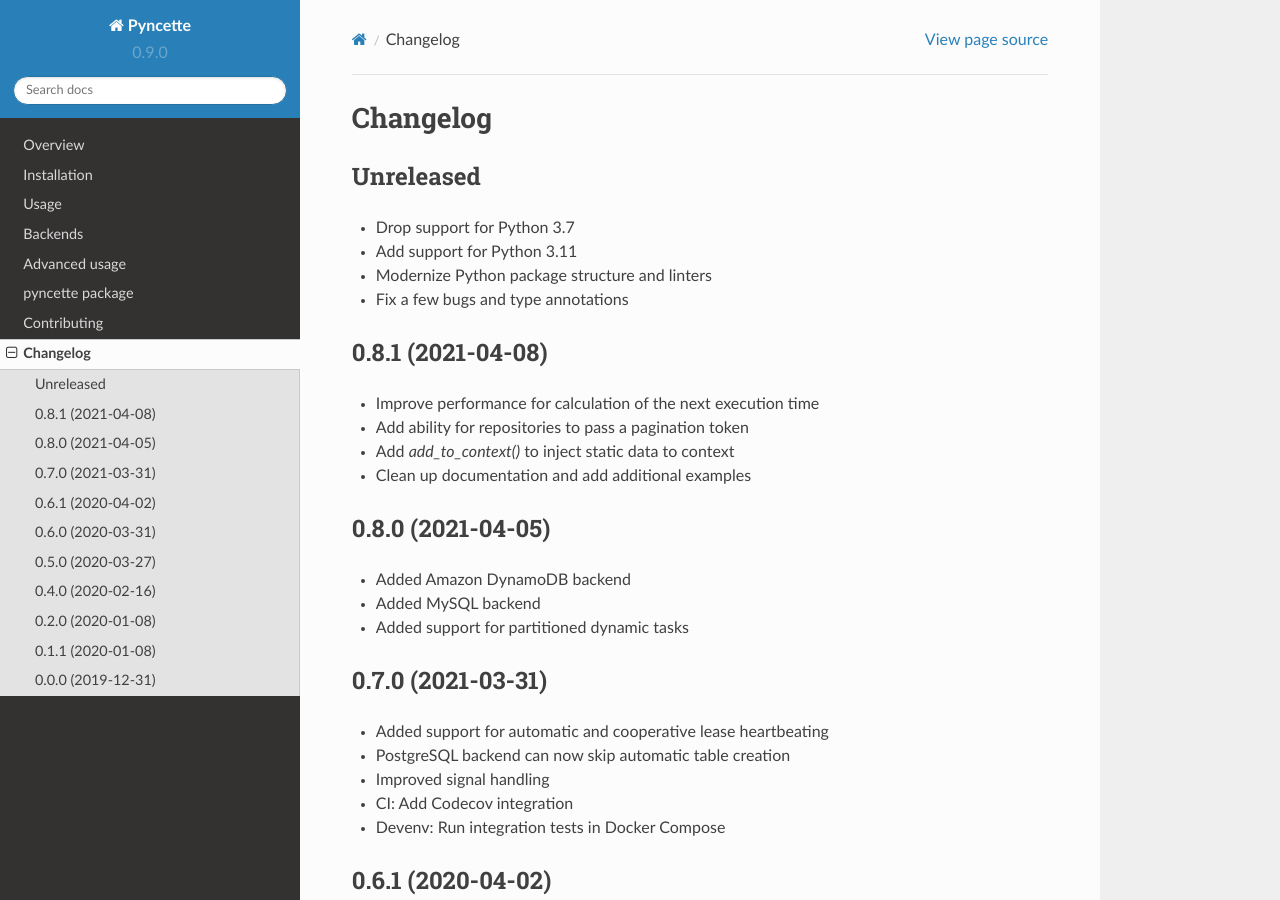
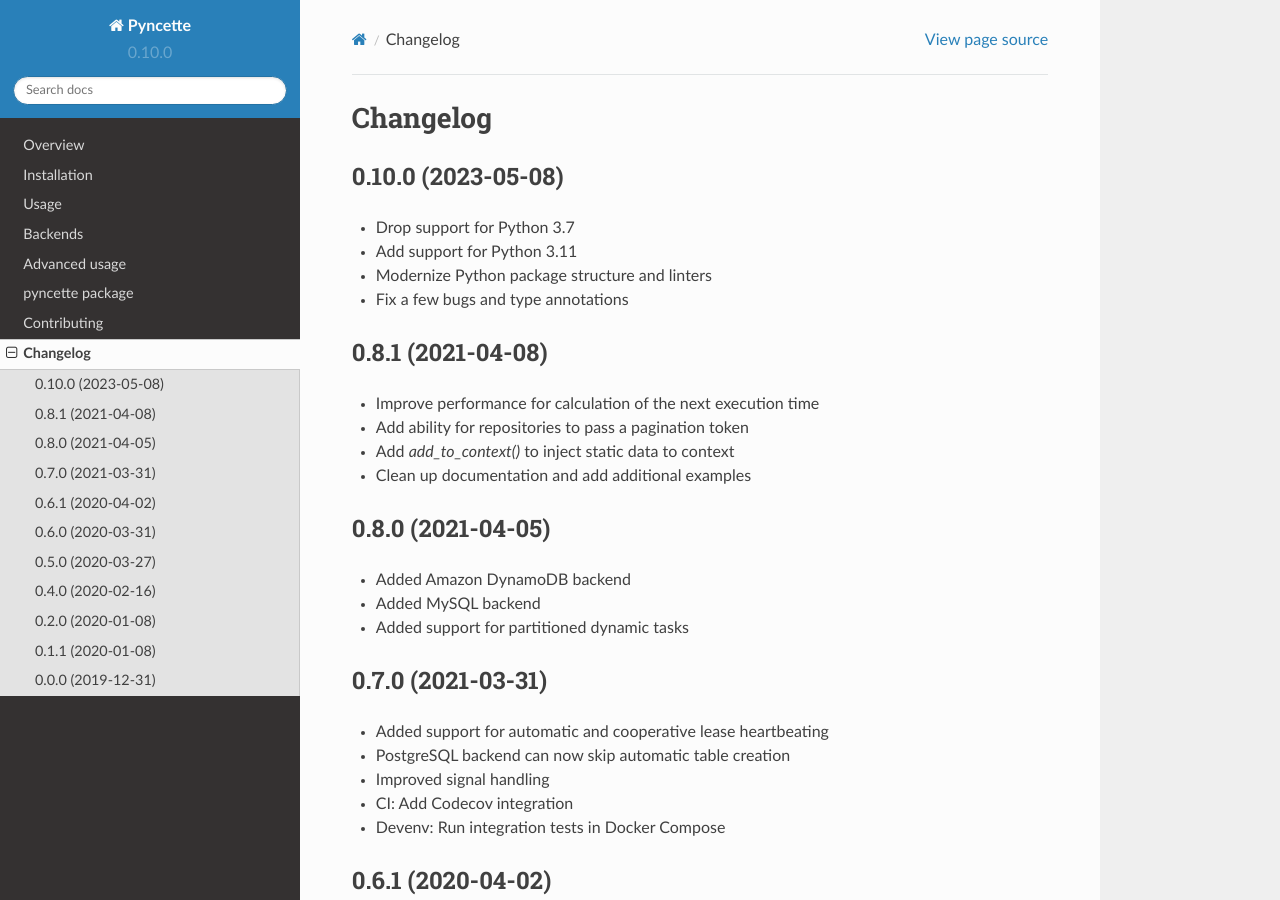
Before and after one commit to tibordp/pyncette, a Sphinx documentation site: the page built from docs/changelog.rst, in a window 1280 px wide and 900 px high. Built offline with Sphinx 7.4.7 and the Read the Docs theme 2.0.0, drawn with Linux system fonts in a browser that asks for light colours; pages that are not in the unit, such as notebooks, are missing from menus.

Commit message:
Bump version: 0.9.0 → 0.10.0

```diff
--- a/CHANGELOG.rst
+++ b/CHANGELOG.rst
@@ -2,8 +2,8 @@
 Changelog
 =========
 
-Unreleased
-------------------
+0.10.0 (2023-05-08)
+-------------------
 
 * Drop support for Python 3.7
 * Add support for Python 3.11
--- a/README.rst
+++ b/README.rst
@@ -43,9 +43,9 @@ Overview
     :alt: Supported implementations
     :target: https://pypi.org/project/pyncette
 
-.. |commits-since| image:: https://img.shields.io/github/commits-since/tibordp/pyncette/v0.9.0.svg
+.. |commits-since| image:: https://img.shields.io/github/commits-since/tibordp/pyncette/v0.10.0.svg
     :alt: Commits since latest release
-    :target: https://github.com/tibordp/pyncette/compare/v0.9.0...master
+    :target: https://github.com/tibordp/pyncette/compare/v0.10.0...master
 
 
 
--- a/docs/conf.py
+++ b/docs/conf.py
@@ -17,7 +17,7 @@ project = "Pyncette"
 year = "2019"
 author = "Tibor Djurica Potpara"
 copyright = f"{year}, {author}"
-version = release = "0.9.0"
+version = release = "0.10.0"
 
 pygments_style = "trac"
 templates_path = ["."]
--- a/setup.py
+++ b/setup.py
@@ -24,7 +24,7 @@ extras = {
 
 setup(
     name="pyncette",
-    version="0.9.0",
+    version="0.10.0",
     license="MIT",
     description="A reliable distributed scheduler with pluggable storage backends",
     long_description="{}\n{}".format(
--- a/src/pyncette/__init__.py
+++ b/src/pyncette/__init__.py
@@ -1,4 +1,4 @@
-__version__ = "0.9.0"
+__version__ = "0.10.0"
 
 from .model import Context
 from .model import ExecutionMode
```
Also changed, not shown: .bumpversion.cfg.
